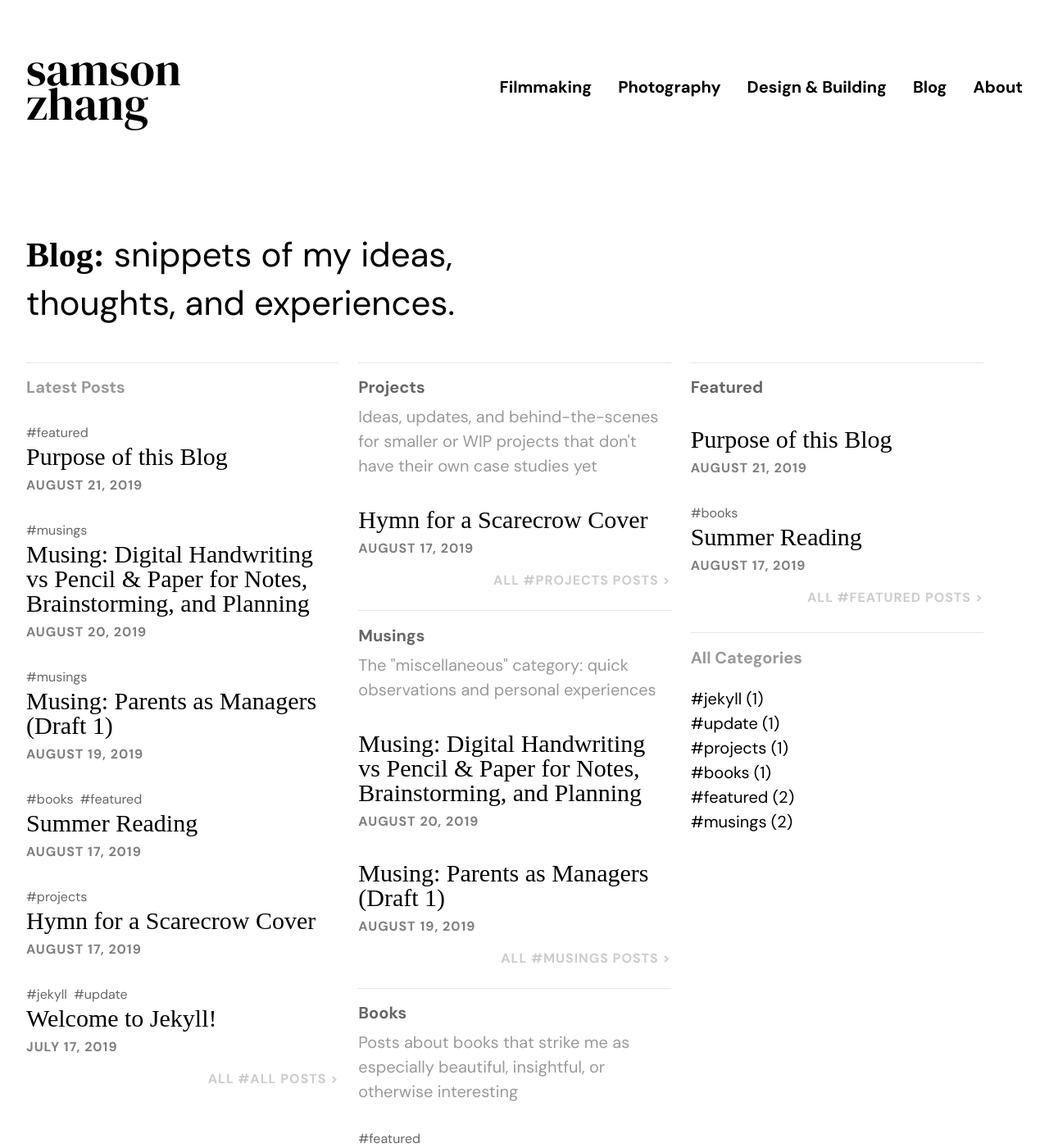
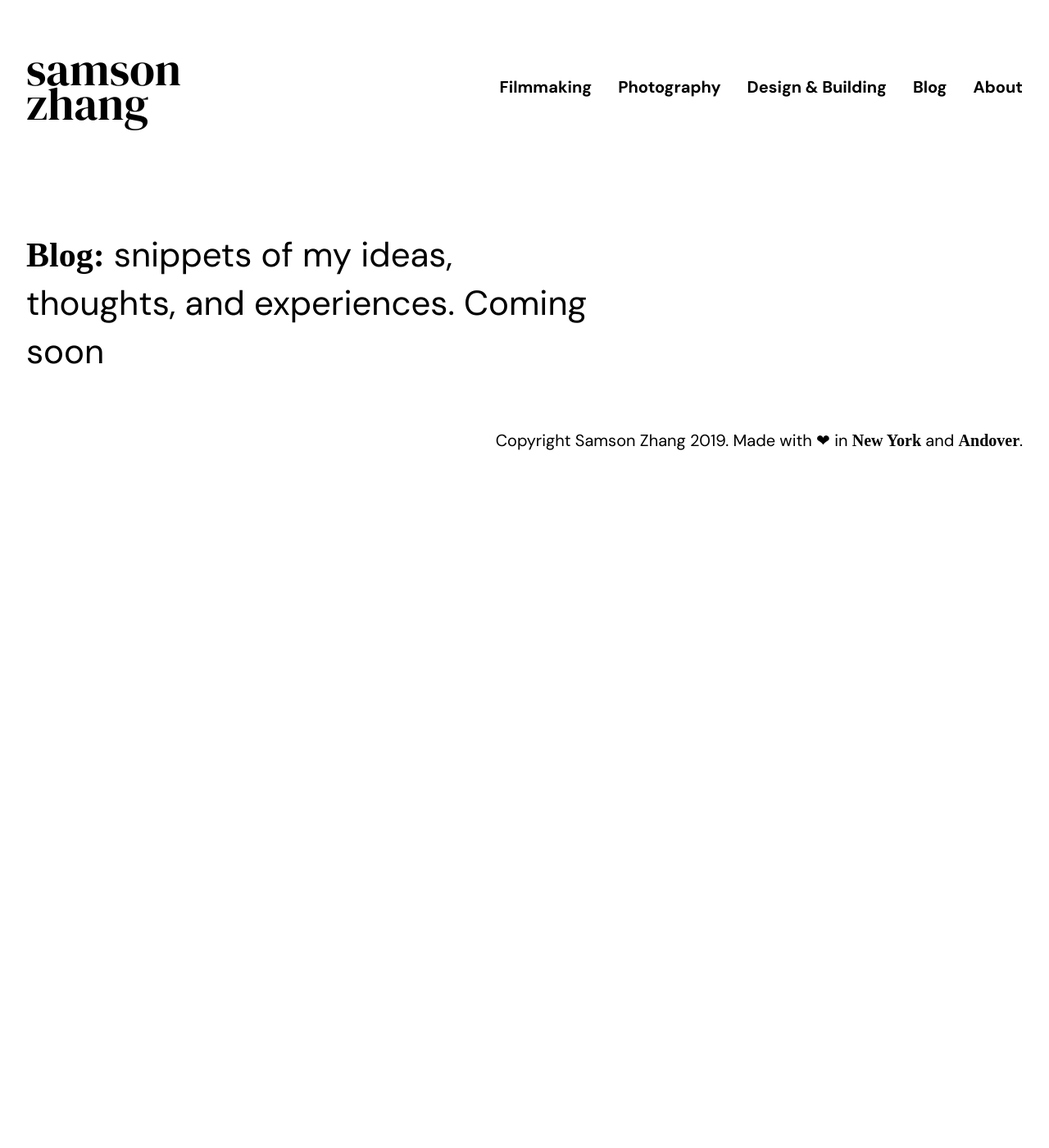
Before and after one commit to wwsalmon/portfolio, a Jekyll site: the page built from blog.md, in a window 1280 px wide and 1400 px high. Shown: the whole window at 82% size. Built offline with Jekyll 4.4.1, drawn with Linux system fonts in a browser that asks for light colours; some web fonts are replaced; some of the changed text lies outside the part shown.

Commit message:
Temporarily disable blog

```diff
--- a/_layouts/blog.html
+++ b/_layouts/blog.html
@@ -2,7 +2,9 @@
 layout: default
 ---
 
-<p class='blog-hero'><b>Blog:</b> snippets of my ideas, thoughts, and experiences.</p>
+<p class='blog-hero'><b>Blog:</b> snippets of my ideas, thoughts, and experiences. Coming soon</p>
+
+<!--
 
 <div class='blog-container'>
     <div class='blog-right'>
@@ -58,3 +60,5 @@ layout: default
     });
     </script>
 </div>
+
+-->
```
